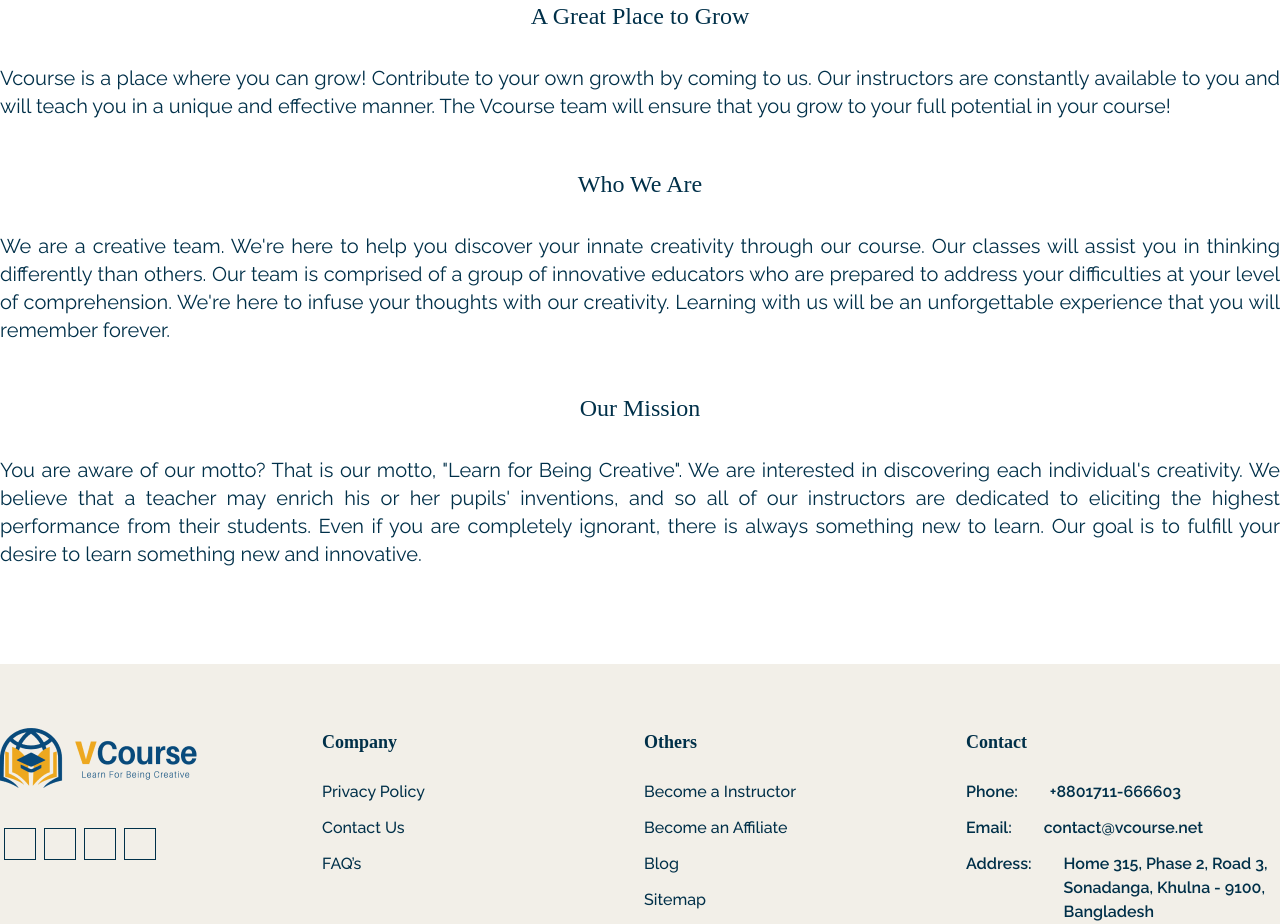
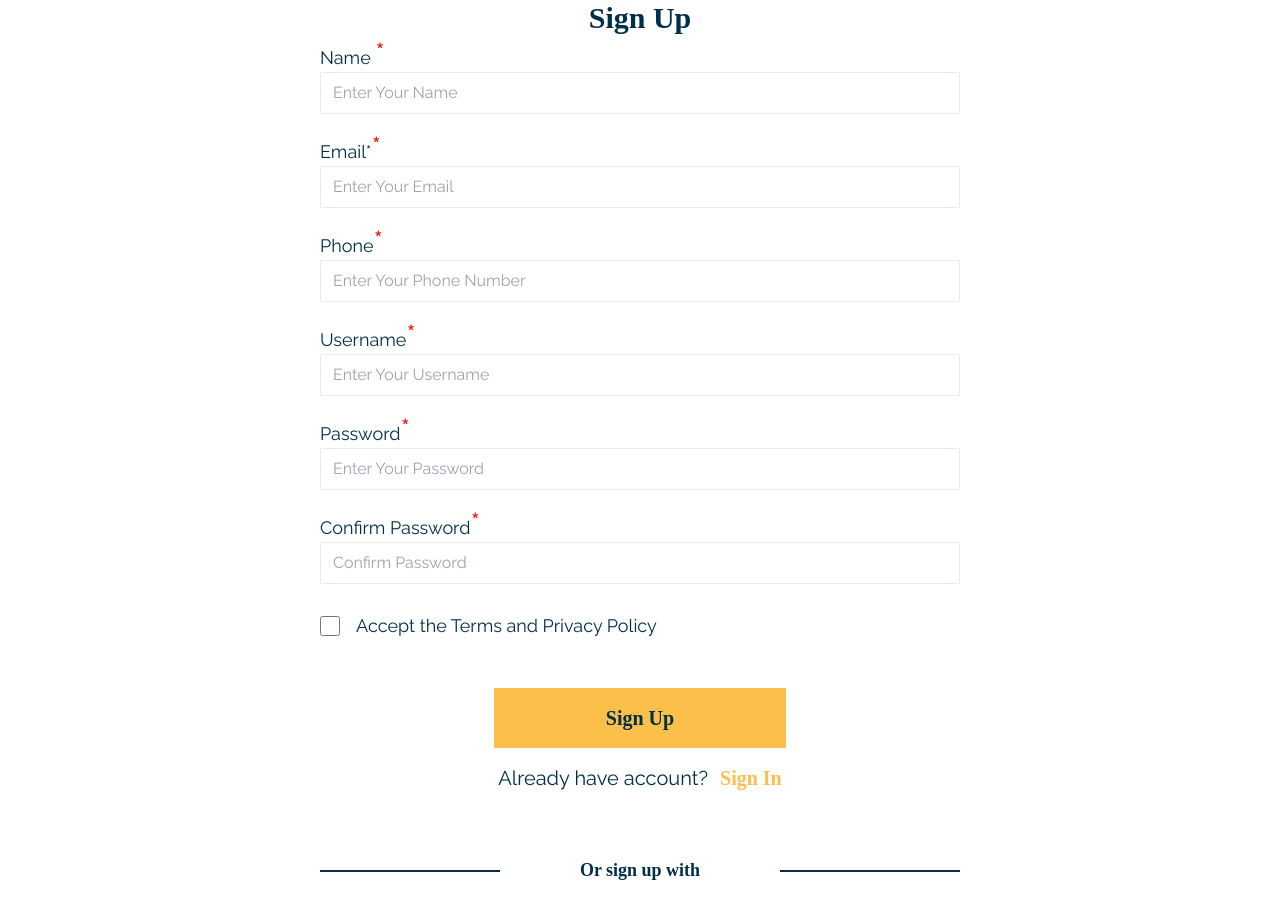
Before and after one commit to webdevbiswaajit/VCourse, a React (Create React App) app: page / in a window 1280 px wide. Shown: the part 180-1104 px from the top of the page. Built offline with nearby package versions, Linux system fonts and the light colour scheme; some icons are missing; a web font is replaced by a local one.

Commit message:
Sign Up page design

```diff
--- a/package.json
+++ b/package.json
@@ -11,7 +11,7 @@
     "react-collapsible": "^2.10.0",
     "react-dom": "^18.2.0",
     "react-external-link": "^2.0.0",
-    "react-router-dom": "^6.3.0",
+    "react-router-dom": "^6.4.0",
     "react-scripts": "5.0.1",
     "react-tabs": "^5.1.0",
     "swiper": "^8.3.2",
--- a/src/App.css
+++ b/src/App.css
@@ -138,8 +138,30 @@ body {
 /* ========================Tabs============= */
 
 
+/* ===============Sign-with=============== */
+.sing_width {
+  position: relative;
+}
 
+.sing_width::after {
+  content: '';
+  position: absolute;
+  width: 180px;
+  height: 2px;
+  background: #003049;
+  top: 14px;
+  right: 0px;
+}
 
+.sing_width::before {
+  content: '';
+  position: absolute;
+  width: 180px;
+  height: 2px;
+  background: #003049;
+  top: 14px;
+  left: 0px;
+}
 
 /* Small device */
 @media (min-width: 640px) {
--- a/src/App.js
+++ b/src/App.js
@@ -1,10 +1,10 @@
 import "./App.css";
-import About from "./Page/About";
+import SingUp from "./Page/SingUp";
 
 function App() {
   return (
     <div className="App">
-      <About />
+      <SingUp />
     </div>
   );
 }
--- a/src/Page/About.js
+++ b/src/Page/About.js
@@ -8,7 +8,7 @@ function About() {
       <Menu />
       <div className=" py-24">
         <div className="container mx-auto">
-          <h2 className=" text-black  text-2xl text-center font-medium font-slab mb-8">
+          <h2 className=" text-black  text-2xl text-center font-bold font-slab mb-8">
             A Great Place to Grow
           </h2>
           <p className=" font-rly text-xl font-normal text-black text-justify">
@@ -17,7 +17,7 @@ function About() {
             will teach you in a unique and effective manner. The Vcourse team
             will ensure that you grow to your full potential in your course!{" "}
           </p>
-          <h2 className=" text-black  text-2xl text-center font-medium font-slab mb-8  mt-12">
+          <h2 className=" text-black  text-2xl text-center font-bold font-slab mb-8  mt-12">
             Who We Are
           </h2>
           <p className=" font-rly text-xl font-normal text-black text-justify">
@@ -29,7 +29,7 @@ function About() {
             your thoughts with our creativity. Learning with us will be an
             unforgettable experience that you will remember forever.
           </p>
-          <h2 className=" text-black  text-2xl text-center font-medium font-slab mb-8  mt-12">
+          <h2 className=" text-black  text-2xl text-center  font-bold font-slab mb-8  mt-12">
             Our Mission
           </h2>
           <p className=" font-rly text-xl font-normal text-black text-justify">
--- /dev/null
+++ b/src/Page/SingUp.js
@@ -0,0 +1,136 @@
+import React from "react";
+import Menu from "../Component/Common/Menu";
+import { Icon } from "@iconify/react";
+import Footer from "../Component/Common/Footer";
+
+function SingUp() {
+  return (
+    <>
+      <Menu />
+      <div className=" py-24">
+        <div className="container mx-auto">
+          <div className="grid grid-cols-4">
+            <div className=""></div>
+            <div className="  col-span-2">
+              <h2 className=" text-3xl font-semibold text-black text-center font-slab">
+                Sign Up
+              </h2>
+              <div className="">
+                <form action="">
+                  <div className="">
+                    <p className=" text-black font-normal text-lg font-rly">
+                      Name <span className="text-red  text-3xl pt-10">*</span>
+                    </p>
+                    <input
+                      className=" w-full border border-border_black  outline-none font-rly text-base py-2 px-3 rounded-sm"
+                      type="text"
+                      placeholder="Enter Your Name"
+                    />
+                  </div>
+                  <div className=" mt-4">
+                    <p className=" text-black font-normal text-lg font-rly">
+                      Email*<span className="text-red  text-3xl pt-10">*</span>
+                    </p>
+                    <input
+                      className=" w-full border border-border_black  outline-none font-rly text-base py-2 px-3 rounded-sm"
+                      type="email"
+                      placeholder="Enter Your Email"
+                    />
+                  </div>
+                  <div className=" mt-4">
+                    <p className=" text-black font-normal text-lg font-rly">
+                      Phone<span className="text-red  text-3xl pt-10">*</span>
+                    </p>
+                    <input
+                      className=" w-full border border-border_black  outline-none font-rly text-base py-2 px-3 rounded-sm"
+                      type="tell"
+                      placeholder="Enter Your Phone Number"
+                    />
+                  </div>
+                  <div className=" mt-4">
+                    <p className=" text-black font-normal text-lg font-rly">
+                      Username
+                      <span className="text-red  text-3xl pt-10">*</span>
+                    </p>
+                    <input
+                      className=" w-full border border-border_black  outline-none font-rly text-base py-2 px-3 rounded-sm"
+                      type="text"
+                      placeholder="Enter Your Username"
+                    />
+                  </div>
+                  <div className=" mt-4">
+                    <p className=" text-black font-normal text-lg font-rly">
+                      Password
+                      <span className="text-red  text-3xl pt-10">*</span>
+                    </p>
+                    <input
+                      className=" w-full border border-border_black  outline-none font-rly text-base py-2 px-3 rounded-sm"
+                      type="text"
+                      placeholder="Enter Your Password"
+                    />
+                    <div className=" mt-4">
+                      <p className=" text-black font-normal text-lg font-rly">
+                        Confirm Password
+                        <span className="text-red  text-3xl pt-10">*</span>
+                      </p>
+                      <input
+                        className=" w-full border border-border_black  outline-none font-rly text-base py-2 px-3 rounded-sm"
+                        type="text"
+                        placeholder="Confirm Password"
+                      />
+                    </div>
+                    <div className="flex items-center mt-7">
+                      <input className=" h-5 w-5 mr-4" type="checkbox" />
+                      <p className=" text-black font-rly text-lg">
+                        Accept the Terms and Privacy Policy
+                      </p>
+                    </div>
+                  </div>
+                  <div className=" mt-12 text-center">
+                    <button
+                      className=" bg-khaki font-bold text-xl text-black font-slab py-4  px-28"
+                      type="submit"
+                    >
+                      Sign Up
+                    </button>
+                  </div>
+                </form>
+              </div>
+              <div className="flex justify-center mt-4">
+                <p className=" text-xl text-black font-rly">
+                  Already have account?
+                </p>
+                <p className=" text-xl text-khaki  font-slab ml-3 font-semibold">
+                  Sign In
+                </p>
+              </div>
+
+              <div className=" sing_width text-center font-semibold text-lg text-black mt-16">
+                Or sign up with
+              </div>
+
+              <div className="flex justify-center gap-5 text-4xl  text-black mt-10">
+                <Icon
+                  className=" cursor-pointer"
+                  icon="ant-design:google-square-filled"
+                />
+                <Icon
+                  className=" cursor-pointer"
+                  icon="ant-design:facebook-filled"
+                />
+                <Icon
+                  className=" cursor-pointer"
+                  icon="akar-icons:linkedin-v1-fill"
+                />
+              </div>
+            </div>
+            <div className=""></div>
+          </div>
+        </div>
+      </div>
+      <Footer />
+    </>
+  );
+}
+
+export default SingUp;
--- a/tailwind.config.js
+++ b/tailwind.config.js
@@ -15,6 +15,7 @@ module.exports = {
       user_lighten: "rgba(0, 48, 73, .5)",
       light_white: "#F2EFE8",
       border_black: "rgba(0, 48, 73, .1)",
+      red: "#FF0000",
     },
     extend: {
       spacing: {
```
Also changed, not shown: 1 other file (tests, documents, lock files or other folders).
